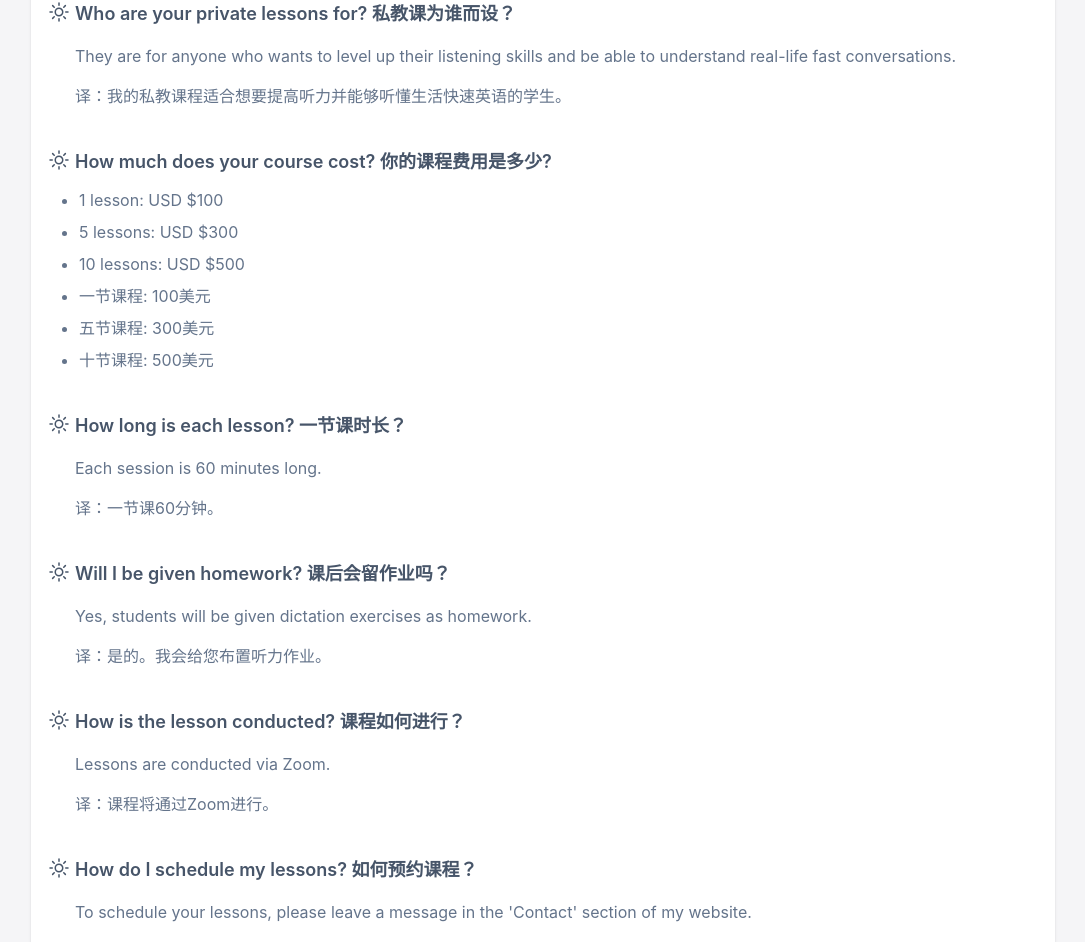
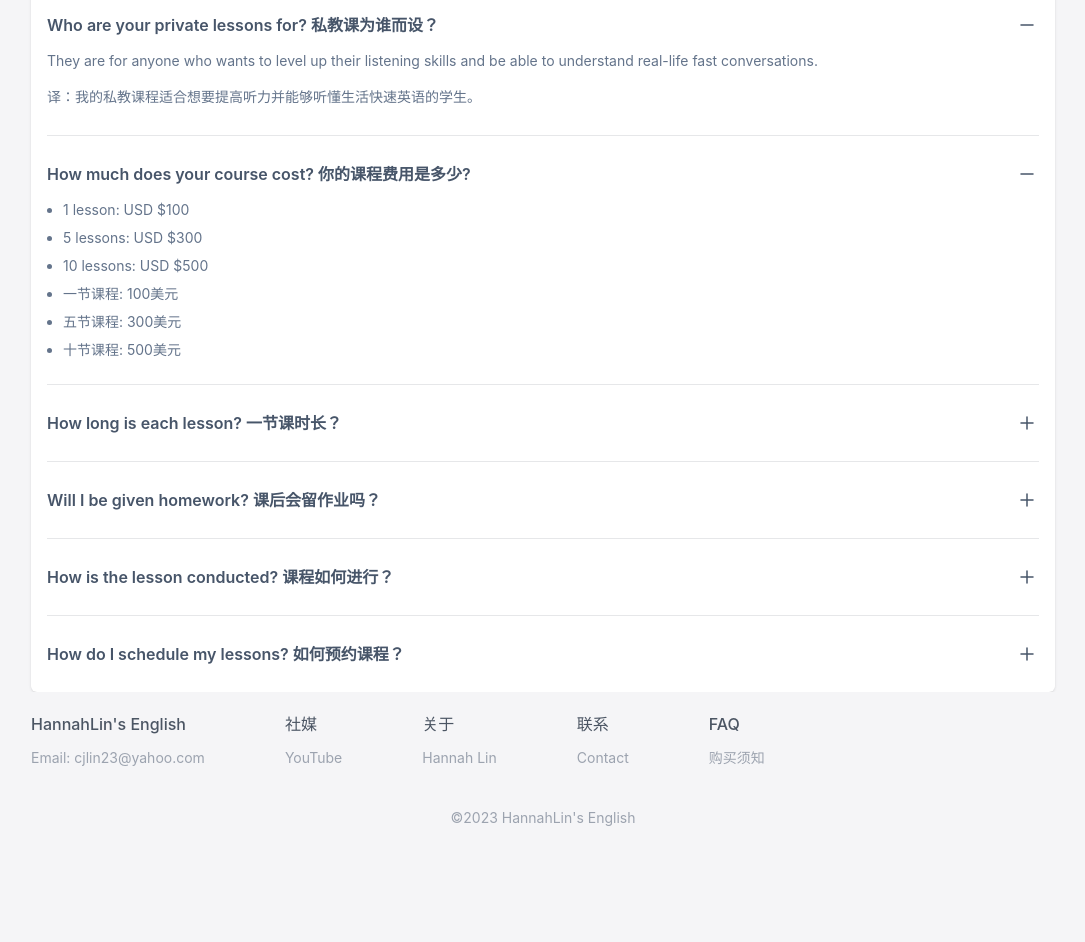
Before and after one commit to QETHAN/lesson_sales, a Next.js app: page /lesson/private in a window 1280 px wide. Shown: the part 952-1894 px from the top of the page, without its empty margins (97-1182 px from the left). After the commit the page ends 1800 px from the top, so only its background shows below. Built offline with nearby package versions, Linux system fonts and the light colour scheme; no server answers.

Commit message:
Update private page style

```diff
--- a/src/pages/lesson/private.js
+++ b/src/pages/lesson/private.js
@@ -1,5 +1,7 @@
 import React from "react";
 import classNames from "classnames";
+import { Disclosure } from "@headlessui/react";
+import { MinusSmallIcon, PlusSmallIcon } from "@heroicons/react/24/outline";
 import Image from "next/image";
 import Head from "next/head";
 import BuyButton from "../../components/BuyButton";
@@ -23,22 +25,53 @@ const prices = [
   },
 ];
 
-const SunSvg = () => (
-  <svg
-    xmlns="http://www.w3.org/2000/svg"
-    fill="none"
-    viewBox="0 0 24 24"
-    strokeWidth="1.5"
-    stroke="currentColor"
-    className="w-6 h-6 flex-shrink-0"
-  >
-    <path
-      strokeLinecap="round"
-      stroklinejoin="round"
-      d="M12 3v2.25m6.364.386l-1.591 1.591M21 12h-2.25m-.386 6.364l-1.591-1.591M12 18.75V21m-4.773-4.227l-1.591 1.591M5.25 12H3m4.227-4.773L5.636 5.636M15.75 12a3.75 3.75 0 11-7.5 0 3.75 3.75 0 017.5 0z"
-    />
-  </svg>
-);
+const faqs = [
+  {
+    question: "Who are your private lessons for? 私教课为谁而设？",
+    answer: [
+      `They are for anyone who wants to level up their listening skills
+      and be able to understand real-life fast conversations.`,
+      `译：我的私教课程适合想要提高听力并能够听懂生活快速英语的学生。`,
+    ],
+    open: true,
+  },
+  {
+    question: "How much does your course cost? 你的课程费用是多少?",
+    answer: [
+      "1 lesson: USD $100",
+      "5 lessons: USD $300",
+      "10 lessons: USD $500",
+      "一节课程: 100美元",
+      "五节课程: 300美元",
+      "十节课程: 500美元",
+    ],
+    answerType: "list",
+    open: true,
+  },
+  {
+    question: "How long is each lesson? 一节课时长？",
+    answer: ["Each session is 60 minutes long.", "译：一节课60分钟。"],
+  },
+  {
+    question: "Will I be given homework? 课后会留作业吗？",
+    answer: [
+      "Yes, students will be given dictation exercises as homework.",
+      "译：是的。我会给您布置听力作业。",
+    ],
+  },
+  {
+    question: "How is the lesson conducted? 课程如何进行？",
+    answer: ["Lessons are conducted via Zoom.", "译：课程将通过Zoom进行。"],
+  },
+  {
+    question: "How do I schedule my lessons? 如何预约课程？",
+    answer: [
+      `To schedule your lessons, please leave a message in the
+      'Contact' section of my website.`,
+      "译：请在我的网站“联系”部分留言以安排您的课程时间。",
+    ],
+  },
+];
 
 export default function DetailPage() {
   const [selectedIndex, setSelectedIndex] = React.useState(0);
@@ -113,8 +146,8 @@ export default function DetailPage() {
               className={classNames(
                 "rounded-lg border group text-center cursor-pointer",
                 {
-                  "border-blue-600 shadow-lg": idx === selectedIndex,
-                  "borer-slate-400 hover:border-blue-600 hover:shadow-lg":
+                  "border-2 border-blue-600 shadow-lg": idx === selectedIndex,
+                  "borer-slate-400 hover:border-2 hover:border-blue-600 hover:shadow-lg":
                     idx !== selectedIndex,
                 }
               )}
@@ -151,94 +184,63 @@ export default function DetailPage() {
         </div>
       </div>
 
-      <div className="mt-10 rounded-md bg-white p-4 shadow">
-        <h2 className="text-slate-600 font-semibold text-xl">FAQ (常见问题)</h2>
-        <ul className="mt-10 text-slate-500 text-base space-y-10">
-          <li>
-            <h3 className="flex space-x-1 text-slate-600 font-semibold text-lg">
-              <SunSvg />
-              <span>Who are your private lessons for? 私教课为谁而设？</span>
-            </h3>
-            <div className="mt-4 sm:pl-7 space-y-4">
-              <p className="text-slate-500 text-base">
-                They are for anyone who wants to level up their listening skills
-                and be able to understand real-life fast conversations.
-              </p>
-              <p className="text-slate-500 text-base">
-                译：我的私教课程适合想要提高听力并能够听懂生活快速英语的学生。
-              </p>
-            </div>
-          </li>
-          <li>
-            <h3 className="flex space-x-1 text-slate-600 font-semibold text-lg">
-              <SunSvg />
-              <span>How much does your course cost? 你的课程费用是多少?</span>
-            </h3>
-            <ul className="mt-3 ml-4 pl-0 sm:pl-4 space-y-2 text-slate-500 list-disc">
-              <li>1 lesson: USD $100</li>
-              <li>5 lessons: USD $300</li>
-              <li>10 lessons: USD $500</li>
-              <li>一节课程: 100美元</li>
-              <li>五节课程: 300美元</li>
-              <li>十节课程: 500美元</li>
-            </ul>
-          </li>
-          <li>
-            <h3 className="flex space-x-1 text-slate-600 font-semibold text-lg">
-              <SunSvg />
-              <span>How long is each lesson? 一节课时长？</span>
-            </h3>
-            <div className="mt-4 sm:pl-7 space-y-4">
-              <p className="text-slate-500 text-base">
-                Each session is 60 minutes long.
-              </p>
-              <p className="text-slate-500 text-base">译：一节课60分钟。</p>
-            </div>
-          </li>
-          <li>
-            <h3 className="flex space-x-1 text-slate-600 font-semibold text-lg">
-              <SunSvg />
-              <span>Will I be given homework? 课后会留作业吗？</span>
-            </h3>
-            <div className="mt-4 sm:pl-7 space-y-4">
-              <p className="text-slate-500 text-base">
-                Yes, students will be given dictation exercises as homework.
-              </p>
-              <p className="text-slate-500 text-base">
-                译：是的。我会给您布置听力作业。
-              </p>
-            </div>
-          </li>
-          <li>
-            <h3 className="flex space-x-1 text-slate-600 font-semibold text-lg">
-              <SunSvg />
-              <span>How is the lesson conducted? 课程如何进行？</span>
-            </h3>
-            <div className="mt-4 sm:pl-7 space-y-4">
-              <p className="text-slate-500 text-base">
-                Lessons are conducted via Zoom.
-              </p>
-              <p className="text-slate-500 text-base">
-                译：课程将通过Zoom进行。
-              </p>
-            </div>
-          </li>
-          <li>
-            <h3 className="flex space-x-1 text-slate-600 font-semibold text-lg">
-              <SunSvg />
-              <span>How do I schedule my lessons? 如何预约课程？</span>
-            </h3>
-            <div className="mt-4 sm:pl-7 space-y-4">
-              <p className="text-slate-500 text-base">
-                To schedule your lessons, please leave a message in the
-                'Contact' section of my website.
-              </p>
-              <p className="text-slate-500 text-base">
-                译：请在我的网站“联系”部分留言以安排您的课程时间。
-              </p>
-            </div>
-          </li>
-        </ul>
+      <div className="mt-10 rounded-md bg-white px-4 shadow">
+        <h2 className="py-5 text-slate-600 font-semibold text-xl border-b border-gray-900/10">
+          FAQ (常见问题)
+        </h2>
+        <dl className="divide-y divide-gray-900/10">
+          {faqs.map((faq) => (
+            <Disclosure
+              as="div"
+              key={faq.question}
+              className="py-6"
+              defaultOpen={faq.open}
+            >
+              {({ open }) => (
+                <>
+                  <dt>
+                    <Disclosure.Button className="flex w-full items-start justify-between text-left text-slate-600">
+                      <span className="text-base font-semibold leading-7">
+                        {faq.question}
+                      </span>
+                      <span className="ml-6 flex h-7 items-center">
+                        {open ? (
+                          <MinusSmallIcon
+                            className="h-6 w-6"
+                            aria-hidden="true"
+                          />
+                        ) : (
+                          <PlusSmallIcon
+                            className="h-6 w-6"
+                            aria-hidden="true"
+                          />
+                        )}
+                      </span>
+                    </Disclosure.Button>
+                  </dt>
+                  <Disclosure.Panel as="dd" className="mt-2 pr-12">
+                    {faq.answerType === "list" ? (
+                      <ul className="mt-3 ml-4 space-y-2 text-sm text-slate-500 list-disc">
+                        {faq.answer.map((item, index) => (
+                          <li key={index}>{item}</li>
+                        ))}
+                      </ul>
+                    ) : (
+                      faq.answer.map((item, index) => (
+                        <p
+                          key={index}
+                          className="mt-2 text-sm leading-7 text-slate-500"
+                        >
+                          {item}
+                        </p>
+                      ))
+                    )}
+                  </Disclosure.Panel>
+                </>
+              )}
+            </Disclosure>
+          ))}
+        </dl>
       </div>
     </div>
   );
```
